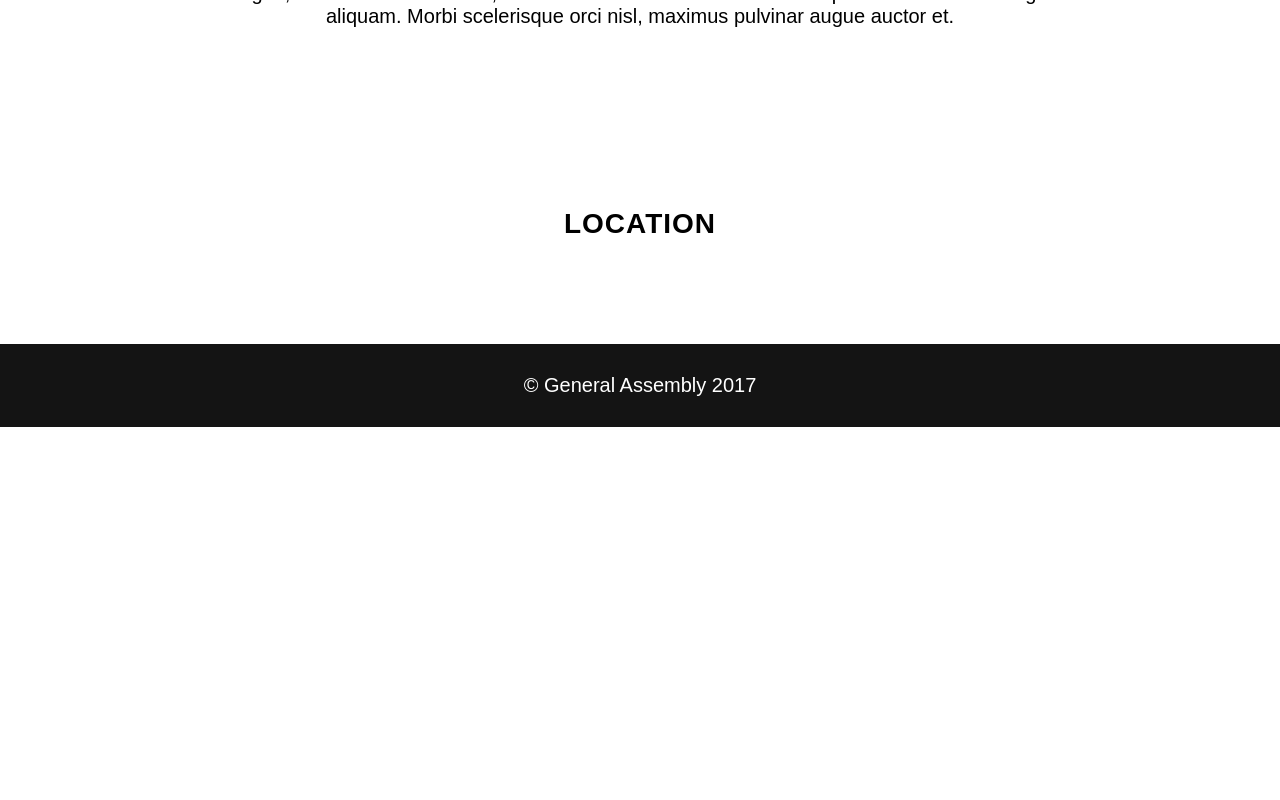
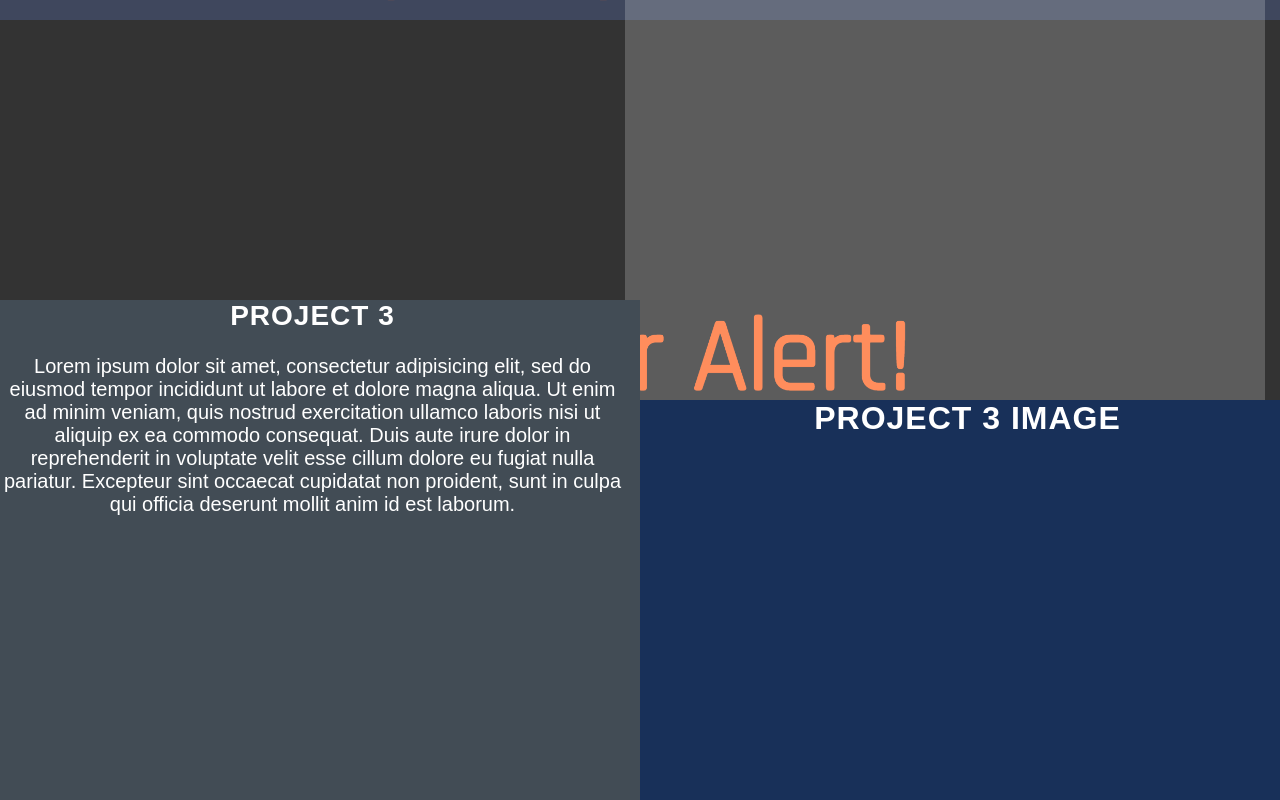
Before and after one commit to mikejdegroot/portfolio, a website: page intermediate-scss/src/index.html in a window 1280 px wide. Shown: the part 2920-3720 px from the top of the page. Before the commit the page ends 3347 px from the top, so only its background shows below. Drawn offline with nearby package versions, Linux system fonts and the light colour scheme; some packages are replaced by stand-ins of ours; files that its build step writes are made by us from their sources.

Commit message:
layout down to final projo sorted

```diff
--- a/intermediate-scss/src/css/style.scss
+++ b/intermediate-scss/src/css/style.scss
@@ -33,7 +33,7 @@ p{
 .up {
   background-color: $primary;
   top: -100px;
-  height: 400px;
+  height: 550px;
   z-index: 1;
   color: white;
 
@@ -42,7 +42,7 @@ p{
 
 .down {
   background-color: $secondary;
-  height: 400px;
+  height: 550px;
   z-index: 1;
   color: white;
 
@@ -129,7 +129,7 @@ header {
 
 
 #sectionTwo {
-  height: 200vh;
+  height: 145vh;
   background-image: linear-gradient(rgba(0, 0, 0, 0.2), rgba(0, 0, 0, 0.2)), url('../assets/images/laptop.jpg');
   background-attachment: fixed;
   background-repeat: no-repeat;
@@ -173,12 +173,33 @@ header {
 
 
 }
+#sectionThree {
+  height: 0;
+}
 
-
-
-
-
-
+#sectionFour {
+  height: 155vh;
+  background-image: linear-gradient(rgba(255, 255, 255, 0.2), rgba(255, 255, 255, 0.2)), url('../assets/images/banger-alert.png');
+  background-attachment: fixed;
+  background-position: center;
+  background-size: cover;
+  position: relative;
+  .row {
+    width: 100%;
+    height: 100%;
+    .bangerAlertOverlay {
+      width: 50%;
+      height: 100%;
+      background-color: rgba(255, 255, 255, 0.2);
+      .projoTwoDesc{
+        top: 260px;
+        color: white;
+        bottom: 0;
+        position: fixed;
+      }
+    }
+  }
+}
 
 
 footer {
--- a/intermediate-scss/src/index.html
+++ b/intermediate-scss/src/index.html
@@ -59,25 +59,52 @@
            </div>
          </div>
        </div>
-       <div id="projectOne" class="hidden">
+    </section>
+    <section id="sectionThree">
         <div class="row">
-           <div class="projoOneImg col-lg-5">
-             <!-- project image div  -->
+          <div class="projoOneImg col-lg-6 down">
+            <!-- project image div  --> <h1>Project 1 image</h1>
           </div>
-           <div class="col-lg-5 offset-lg-6 projoOneDesc">
+          <div class="col-lg-6 projoOneDesc up">
             <h2>Project 1</h2>
+            <p>Lorem ipsum dolor sit amet, consectetur adipisicing elit, sed do eiusmod tempor incididunt ut labore et dolore magna aliqua. Ut enim ad minim veniam, quis nostrud exercitation ullamco laboris nisi ut aliquip ex ea commodo consequat. Duis aute irure dolor in reprehenderit in voluptate velit esse cillum dolore eu fugiat nulla pariatur. Excepteur sint occaecat cupidatat non proident, sunt in culpa qui officia deserunt mollit anim id est laborum.</p>
+          </div>
+        </div>
+    </section>
+    <section id="sectionFour">
+      <div class="row">
+        <div class="bangerAlertOverlay col-lg-6 offset-lg-6">
+          <div class="projoTwoDesc col-lg-4 offset-lg-1">
+            <h2>Banger Alert</h2>
+            <p>banger alert is a app</p>
             <p>Lorem ipsum dolor sit amet, consectetur adipisicing elit, sed do eiusmod tempor incididunt ut labore et dolore magna aliqua. Ut enim ad minim veniam, quis nostrud exercitation ullamco laboris nisi ut aliquip ex ea commodo consequat. Duis aute irure dolor in reprehenderit in voluptate velit esse cillum dolore eu fugiat nulla pariatur. Excepteur sint occaecat cupidatat non proident, sunt in culpa qui officia deserunt mollit anim id est laborum.</p>
           </div>
         </div>
       </div>
     </section>
-  <!-- <section id="projectOne">
-
-
-  </section> -->
-
-
-
+    <section id="sectionFive">
+        <div class="row">
+          <div class="projoThreeImg col-lg-6 up">
+            <h2>Project 3</h2>
+            <p>Lorem ipsum dolor sit amet, consectetur adipisicing elit, sed do eiusmod tempor incididunt ut labore et dolore magna aliqua. Ut enim ad minim veniam, quis nostrud exercitation ullamco laboris nisi ut aliquip ex ea commodo consequat. Duis aute irure dolor in reprehenderit in voluptate velit esse cillum dolore eu fugiat nulla pariatur. Excepteur sint occaecat cupidatat non proident, sunt in culpa qui officia deserunt mollit anim id est laborum.</p>
+          </div>
+          <div class="col-lg-6 projoThreeDesc down">
+            <!-- project image div  -->
+            <h1>Project 3 image</h1>
+          </div>
+        </div>
+    </section>
+    <section id="sectionSix">
+      <div class="spotlightOverlay">
+        <div class="row">
+          <div class="projoFourDesc col-lg-4 offset-lg-1">
+            <h2>Spotlight</h2>
+            <p>Spotlight is a app</p>
+            <p>Lorem ipsum dolor sit amet, consectetur adipisicing elit, sed do eiusmod tempor incididunt ut labore et dolore magna aliqua. Ut enim ad minim veniam, quis nostrud exercitation ullamco laboris nisi ut aliquip ex ea commodo consequat. Duis aute irure dolor in reprehenderit in voluptate velit esse cillum dolore eu fugiat nulla pariatur. Excepteur sint occaecat cupidatat non proident, sunt in culpa qui officia deserunt mollit anim id est laborum.</p>
+          </div>
+        </div>
+      </div>
+    </section>
 
 
   <section id="gallery">
@@ -92,16 +119,6 @@
       </div>
     </div>
   </section>
-  <section id="location">
-    <div class="container">
-      <div class="row">
-        <div class="col-sm-10 offset-sm-1">
-          <h2>Location</h2>
-          <div id="map" data-lat= "51.515209" data-lng=- "0.072132"></div>
-        </div>
-      </div>
-    </div>
-  </section>
 </main>
 <footer>
   <p>&copy; General Assembly 2017</p>
--- a/intermediate-scss/src/js/app.js
+++ b/intermediate-scss/src/js/app.js
@@ -1,8 +1,11 @@
 $(() => {
 
-  $(window).scroll(updateHeader).trigger('scroll');
+  const $gaSummary = $('.gaSumarry');
+  const $name = $('.name');
+  const $bangerDesc = $('.projoTwoDesc');
 
 
+  $(window).scroll(updateHeader).trigger('scroll');
 
   function updateHeader() {
     const viewportHeight = $(window).height();
@@ -16,14 +19,21 @@ $(() => {
     }
 
     if(scrollTop <= 650){
-      $('.gaSumarry').addClass('hidden');
-      $('.name').removeClass('hidden');
-    } else if(scrollTop <= 1200) {
-      $('.gaSumarry').removeClass('hidden');
-      $('.name').addClass('hidden');
+      $gaSummary.hide();
+      $bangerDesc.hide();
+      $name.show();
+    } else if(scrollTop <= 1900) {
+      $gaSummary.show();
+      $name.hide();
+      $bangerDesc.hide();
+    } else if(scrollTop <= 2500) {
+      $bangerDesc.show();
     } else {
-      $('.gaSumarry').addClass('hidden');
+      $gaSummary.hide();
     }
+
+
+
     $('#blackOverlay').css('opacity',scrollTop/tripleHeight);
 
   }
```
Also changed, not shown: intermediate-scss/dist/assets/images/banger-alert.png (added), intermediate-scss/dist/css/style.css, intermediate-scss/dist/index.html, intermediate-scss/dist/js/app.js, intermediate-scss/src/assets/images/banger-alert.png (added). Lines whose indentation alone changed are shown as unchanged.
